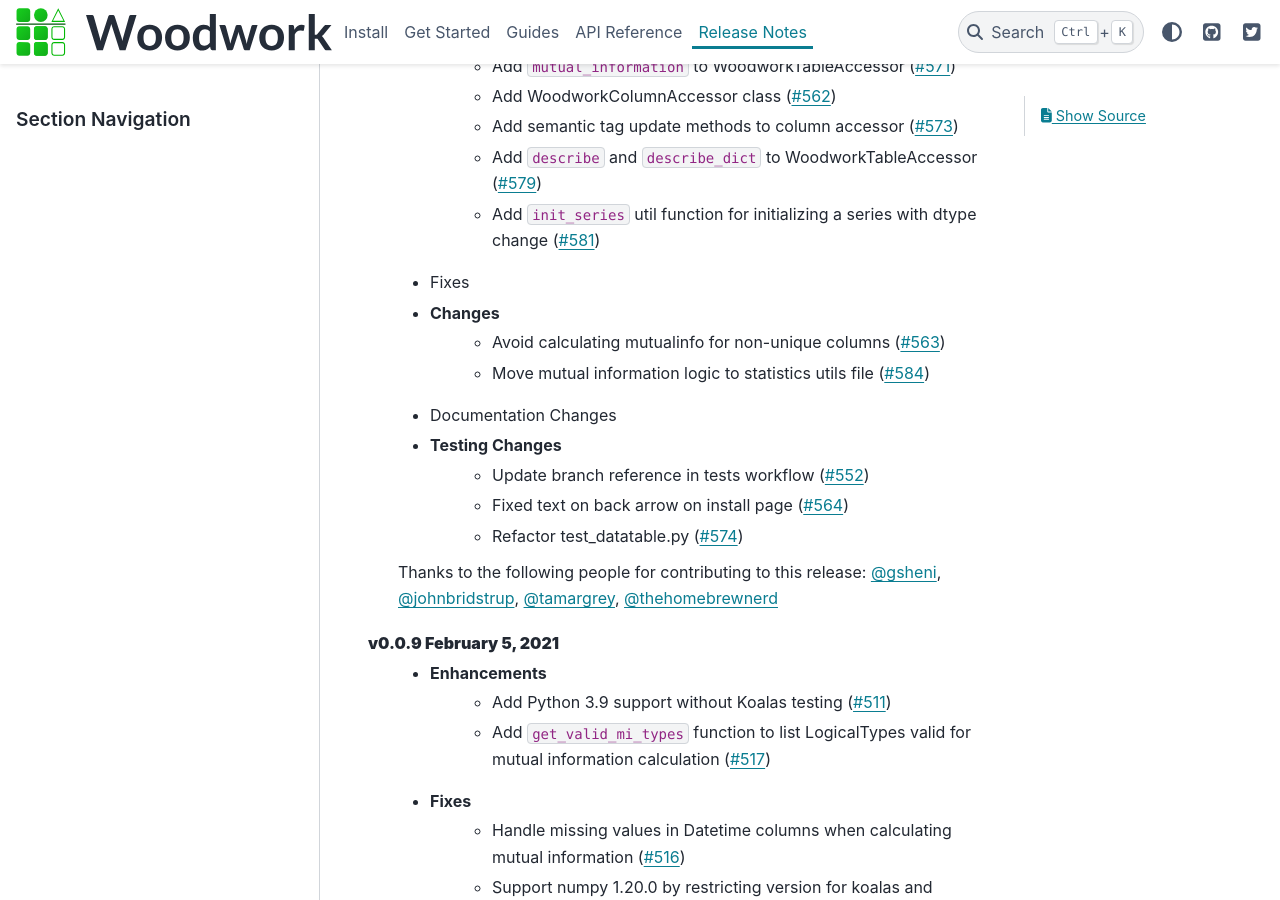
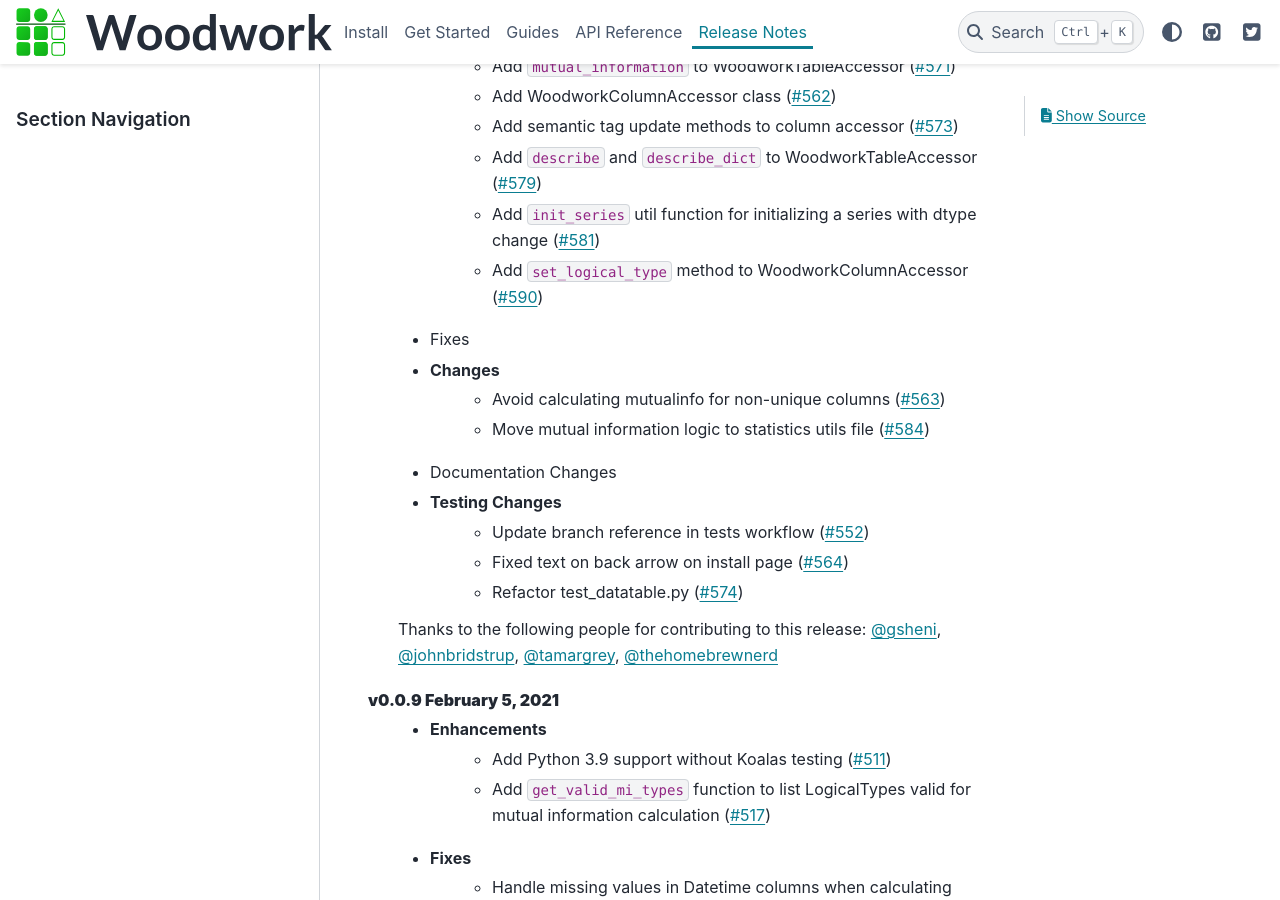
Before and after one commit to alteryx/woodwork, a Sphinx documentation site: the page built from docs/source/release_notes.rst, in a window 1280 px wide and 900 px high, scrolled down 621 px. Built offline with Sphinx 7.4.7 and the PyData theme 0.15.4, drawn with Linux system fonts in a browser that asks for light colours; comment, search, counter and statistics services are not loaded.

Commit message:
update release notes

```diff
--- a/docs/source/release_notes.rst
+++ b/docs/source/release_notes.rst
@@ -18,6 +18,7 @@ Release Notes
         * Add semantic tag update methods to column accessor (:pr:`573`)
         * Add ``describe`` and ``describe_dict`` to WoodworkTableAccessor (:pr:`579`)
         * Add ``init_series`` util function for initializing a series with dtype change (:pr:`581`)
+        * Add ``set_logical_type`` method to WoodworkColumnAccessor (:pr:`590`)
     * Fixes
     * Changes
         * Avoid calculating mutualinfo for non-unique columns (:pr:`563`)
```
